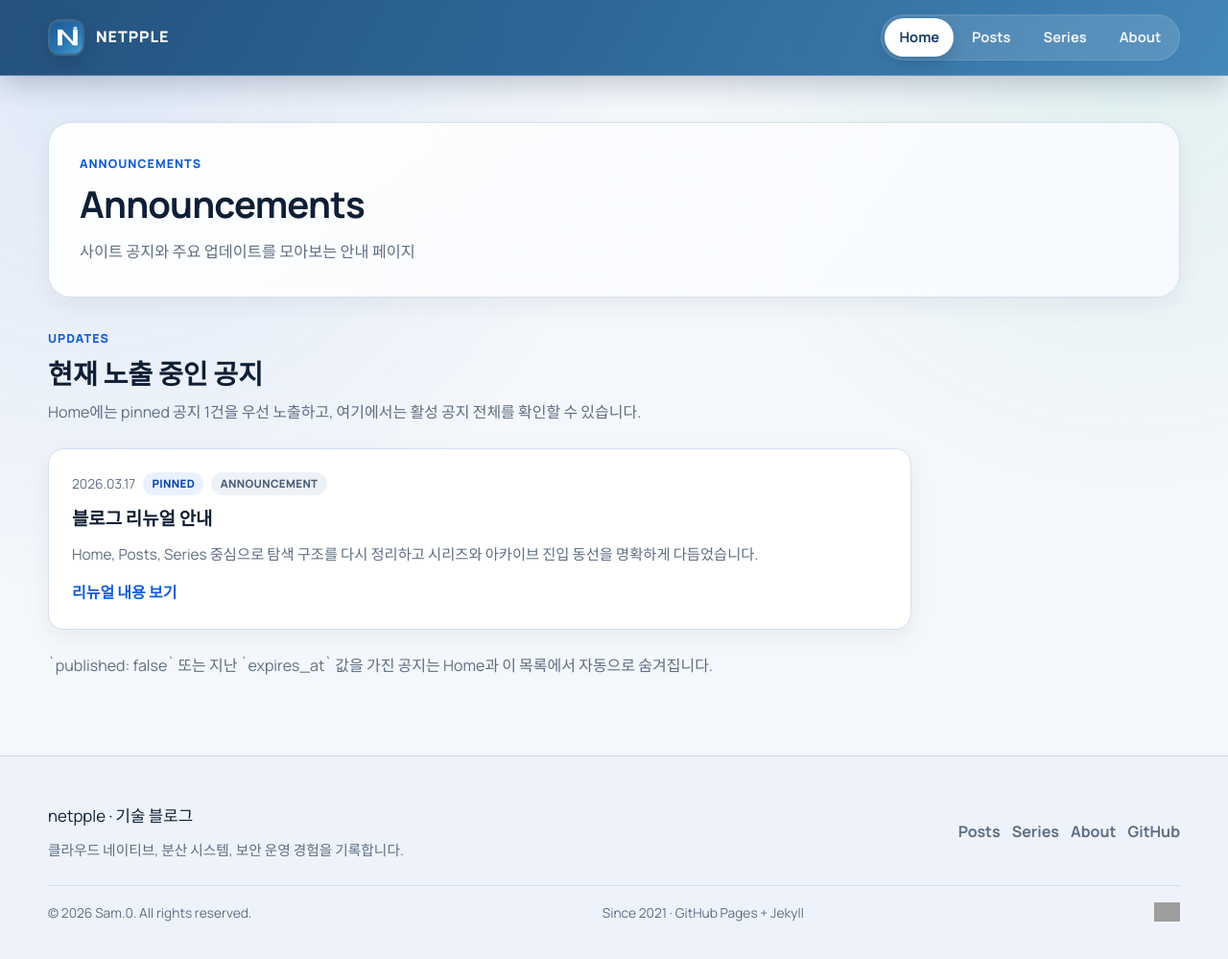
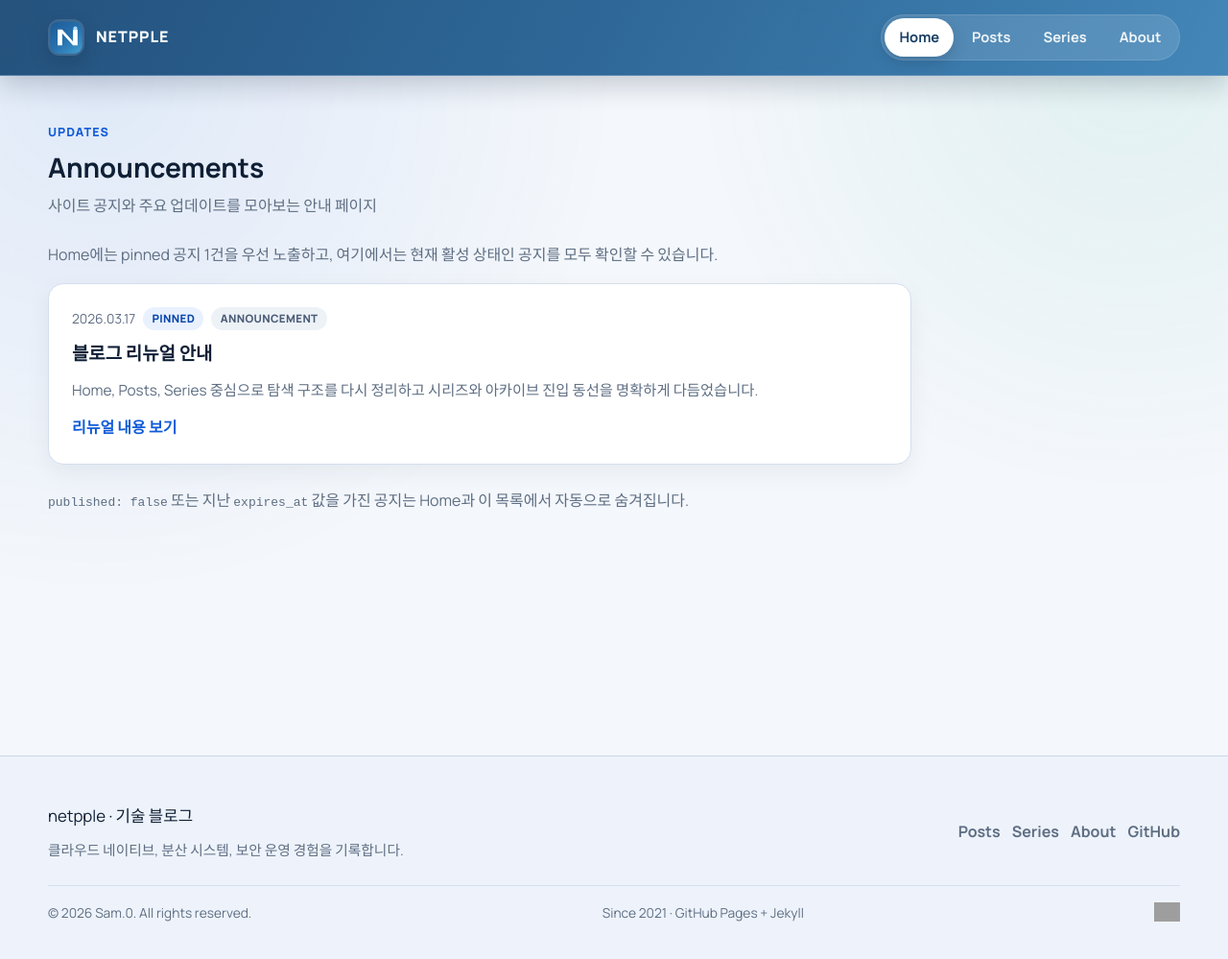
Before and after one commit to netpple/netpple.github.io, a Jekyll site: the page built from pages/announcements.md, in a window 1280 px wide and 1010 px high. Shown: the top 999 px of the window at 96% size. Built offline with Jekyll 4.4.1, drawn with Linux system fonts in a browser that asks for light colours; grey boxes are pictures that could not be loaded.

Commit message:
feat: refine announcements archive layout

```diff
--- a/_layouts/default.html
+++ b/_layouts/default.html
@@ -11,6 +11,8 @@
     {% assign page_class = "page-series" %}
   {% elsif page.url == "/about/" %}
     {% assign page_class = "page-about" %}
+  {% elsif page.url == "/announcements/" %}
+    {% assign page_class = "page-announcements" %}
   {% elsif page.collection == "posts" %}
     {% assign page_class = "page-post-detail" %}
   {% elsif page.collection == "docs" %}
--- a/pages/announcements.md
+++ b/pages/announcements.md
@@ -15,9 +16,11 @@
 
 <div class="section-heading">
   <p class="section-heading__kicker">Updates</p>
-  <h2 class="section-heading__title">현재 노출 중인 공지</h2>
-  <p class="section-heading__description">Home에는 pinned 공지 1건을 우선 노출하고, 여기에서는 활성 공지 전체를 확인할 수 있습니다.</p>
+  <h1 class="section-heading__title">{{ page.title }}</h1>
+  <p class="section-heading__description">{{ page.description }}</p>
 </div>
+
+<p class="section-note">Home에는 pinned 공지 1건을 우선 노출하고, 여기에서는 현재 활성 상태인 공지를 모두 확인할 수 있습니다.</p>
 
 {% if has_active_announcements %}
   <div class="entry-grid">
@@ -35,7 +38,7 @@
             {% if announcement.pinned %}<span class="badge">Pinned</span>{% endif %}
             <span class="badge badge-secondary">Announcement</span>
           </div>
-          <h3 class="entry-card__title"><a href="{{ announcement.url | prepend: site.baseurl }}">{{ announcement.title }}</a></h3>
+          <h2 class="entry-card__title"><a href="{{ announcement.url | prepend: site.baseurl }}">{{ announcement.title }}</a></h2>
           <p class="entry-card__excerpt">{{ announcement.summary }}</p>
           <a class="entry-card__cta" href="{{ announcement_cta_href }}"{% if announcement_cta_url contains "://" %} target="_blank" rel="noreferrer noopener"{% endif %}>
             {{ announcement.cta_label | default: "공지 보기" }}
@@ -48,4 +51,4 @@
   <p class="section-note">현재 노출 중인 공지가 없습니다. Home은 기존 탐색 흐름을 그대로 유지합니다.</p>
 {% endif %}
 
-<p class="section-note">`published: false` 또는 지난 `expires_at` 값을 가진 공지는 Home과 이 목록에서 자동으로 숨겨집니다.</p>
+<p class="section-note"><code>published: false</code> 또는 지난 <code>expires_at</code> 값을 가진 공지는 Home과 이 목록에서 자동으로 숨겨집니다.</p>
```
Also changed, not shown: other parts of pages/announcements.md (+1 -0 lines).
